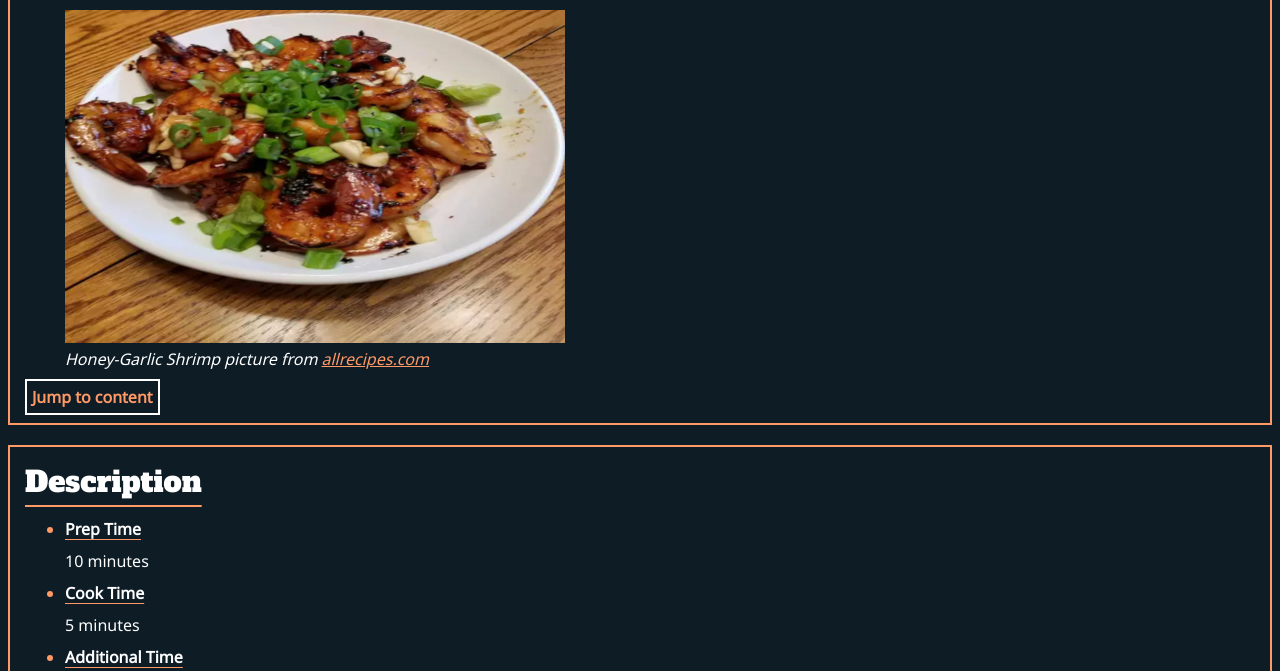
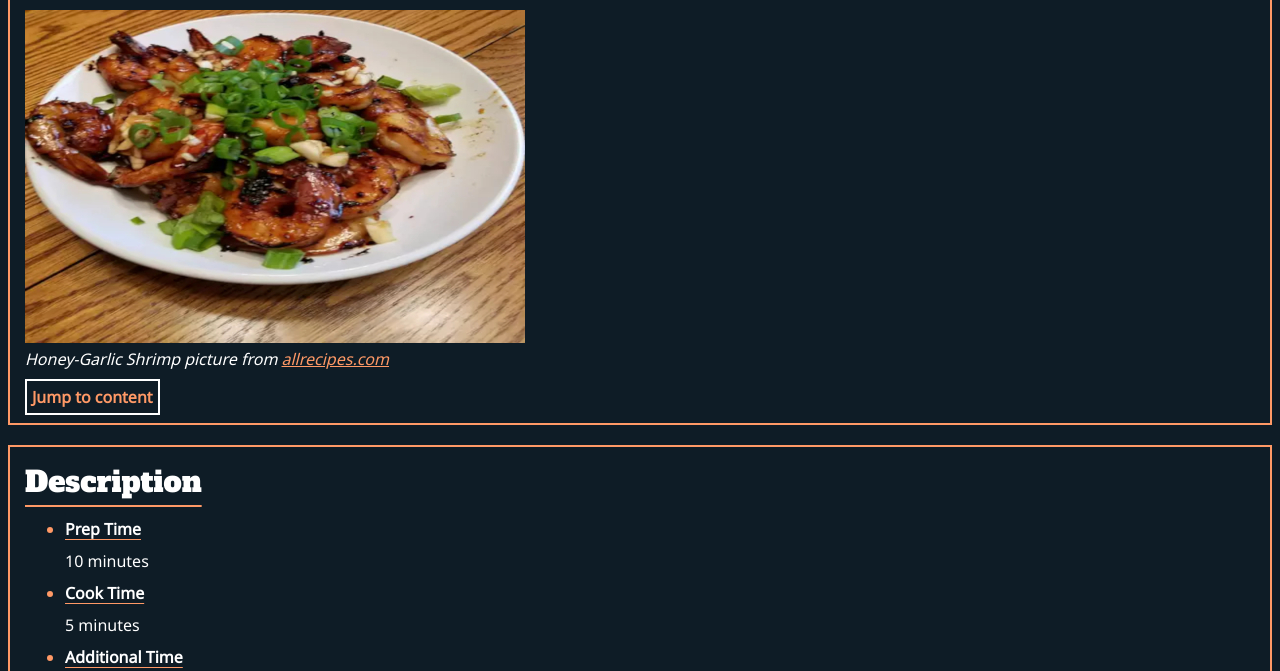
Before and after one commit to Qhucy/odin-recipes, a plain HTML site: page recipes/honey-garlic-shrimp.html in a window 1280 px wide. Shown: the part 129-800 px from the top of the page. Drawn offline with Linux system fonts and the light colour scheme.

Commit message:
Remove left margin for all figures

```diff
--- a/recipes/style.css
+++ b/recipes/style.css
@@ -1,3 +1,8 @@
+figure
+{
+    margin-left: 0;
+}
+
 div#ingredients ul li
 {
     margin-top: 10px;
```
